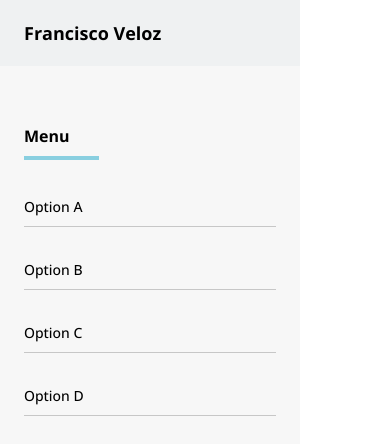
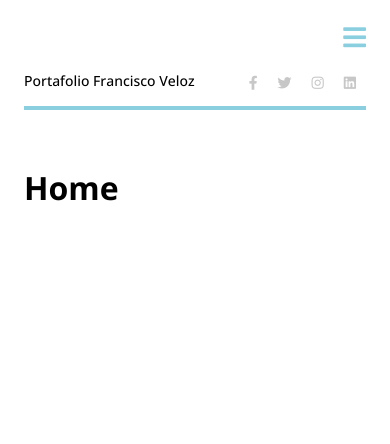
Before and after one commit to FranciscoVeloz1/Portfolio, a React app: page / in a window 390 px wide. Shown: the top 444 px of the page. Built offline with nearby package versions, Linux system fonts and the light colour scheme.

Commit message:
Terminamos de arreglar el sidebar y terminamos el navbar

```diff
--- a/public/index.html
+++ b/public/index.html
@@ -10,7 +10,14 @@
       href="https://fonts.googleapis.com/css2?family=Open+Sans:wght@300;500;700&display=swap"
       rel="stylesheet"
     />
-    <title>React template</title>
+    <link
+      rel="stylesheet"
+      href="https://cdnjs.cloudflare.com/ajax/libs/font-awesome/5.15.4/css/all.min.css"
+      integrity="sha512-1ycn6IcaQQ40/MKBW2W4Rhis/DbILU74C1vSrLJxCq57o941Ym01SwNsOMqvEBFlcgUa6xLiPY/NS5R+E6ztJQ=="
+      crossorigin="anonymous"
+      referrerpolicy="no-referrer"
+    />
+    <title>Francisco Veloz</title>
   </head>
   <body>
     <div id="app"></div>
--- /dev/null
+++ b/src/components/Navigation.jsx
@@ -0,0 +1,43 @@
+import React from "react";
+import { Link } from "react-router-dom";
+
+//Importing styles
+import "@styles/components/Navigation.scss";
+
+const Navigation = ({ toggle, setToggle }) => {
+  return (
+    <nav className="navbar">
+      <div className="navbar-menu">
+        <button onClick={() => setToggle(!toggle)}>
+          <i className="fas fa-bars"></i>
+        </button>
+      </div>
+
+      <div className="navbar-content">
+        <div className="navbar-title">
+          <p>Portafolio Francisco Veloz</p>
+        </div>
+
+        <div className="navbar-network">
+          <a href="https://www.facebook.com/people/Francisco-Veloz/100008854050890/">
+            <i className="fab fa-facebook-f"></i>
+          </a>
+
+          <a href="https://twitter.com/FranciscoGVeloz">
+            <i className="fab fa-twitter"></i>
+          </a>
+
+          <a href="https://www.instagram.com/franciscoveloz1/">
+            <i className="fab fa-instagram"></i>
+          </a>
+
+          <a href="https://www.linkedin.com/in/franciscoveloz/">
+            <i className="fab fa-linkedin"></i>
+          </a>
+        </div>
+      </div>
+    </nav>
+  );
+};
+
+export default Navigation;
--- a/src/components/Sidebar.jsx
+++ b/src/components/Sidebar.jsx
@@ -4,11 +4,11 @@ import { Link } from "react-router-dom";
 //Importing styles and assets
 import "@styles/components/Sidebar.scss";
 
-const Sidebar = ({ toggle, setToggle }) => {
+const Sidebar = ({ toggle }) => {
   return (
-    <nav className={toggle ? "sidebar active" : "sidebar"}>
+    <div className={toggle ? "sidebar active" : "sidebar"}>
       <div className="sidebar-header">
-        <p>Francisco Veloz</p>
+        <Link to="/">Francisco Veloz</Link>
       </div>
 
       <div className="sidebar-content">
@@ -29,7 +29,7 @@ const Sidebar = ({ toggle, setToggle }) => {
           </li>
         </ul>
       </div>
-    </nav>
+    </div>
   );
 };
 
--- a/src/containers/Layout.jsx
+++ b/src/containers/Layout.jsx
@@ -2,17 +2,17 @@ import React, { useState } from "react";
 
 //Importing components
 import Sidebar from "@components/Sidebar";
+import Navigation from "@components/Navigation";
 
 const Layout = ({ children }) => {
   const [toggle, setToggle] = useState(false);
 
   return (
     <div className="main-container">
-      <Sidebar setToggle={setToggle} toggle={toggle} />
+      <Sidebar toggle={toggle} />
 
       <div className={toggle ? "main-content active" : "main-content"}>
-        <button onClick={() => setToggle(!toggle)}>Toggle</button>
-
+        <Navigation setToggle={setToggle} toggle={toggle} />
         {children}
       </div>
     </div>
--- a/src/styles/App.scss
+++ b/src/styles/App.scss
@@ -75,6 +75,6 @@ table {
 @media (min-width: 992px) {
   .main-content {
     margin-left: 0;
-    transition: margin 0.5s ease-in-out;
+    transition: margin 0.15s ease-in-out;
   }
 }
--- /dev/null
+++ b/src/styles/components/Navigation.scss
@@ -0,0 +1,59 @@
+@import "../Vars.scss";
+
+.navbar {
+  width: 100%;
+  height: 100px;
+  margin-bottom: 48px;
+}
+
+.navbar-menu {
+  margin-bottom: 36px;
+  display: flex;
+  justify-content: flex-start;
+}
+
+.navbar-menu button {
+  background-color: white;
+}
+
+.navbar-menu button i {
+  color: $blue;
+  font-size: 26px;
+  cursor: pointer;
+}
+
+.navbar-content {
+  display: flex;
+  justify-content: space-between;
+  padding-bottom: 16px;
+  border-bottom: 4px solid $blue;
+}
+
+.navbar-title {
+  font-size: $md;
+}
+
+.navbar-network a {
+  font-size: $lg;
+  color: $gray;
+  padding: 0 10px;
+}
+
+@media (max-width: 992px) {
+  .navbar-menu {
+    margin-bottom: 24px;
+    display: flex;
+    justify-content: flex-end;
+  }
+}
+
+@media (max-width: 640px) {
+  .navbar-title {
+    font-size: $sm;
+  }
+
+  .navbar-network a {
+    font-size: $sm;
+    padding: 0 10px;
+  }
+}
--- a/src/styles/components/Sidebar.scss
+++ b/src/styles/components/Sidebar.scss
@@ -1,16 +1,13 @@
 @import "../Vars.scss";
-
-nav {
-  display: flex;
-}
 
 .sidebar {
   flex-basis: 300px;
   flex-shrink: 0;
-  transition: transform 0.5s ease-in-out;
+  transition: transform 0.15s ease-in-out;
   z-index: 100;
   height: 100vh;
   background-color: $very-light-gray;
+  transform: translateX(0);
   box-sizing: border-box;
 }
 
@@ -24,8 +21,9 @@ nav {
   background-color: $light-gray;
 }
 
-.sidebar-header p {
+.sidebar-header a {
   font-size: $lg;
+  color: black;
   font-weight: bold;
 }
 
@@ -58,8 +56,12 @@ nav {
   color: $blue;
 }
 
-@media (min-width: 992px) {
+@media (max-width: 992px) {
   .sidebar {
+    transform: translateX(-300px);
+  }
+
+  .sidebar.active {
     transform: translateX(0);
   }
 }
```
